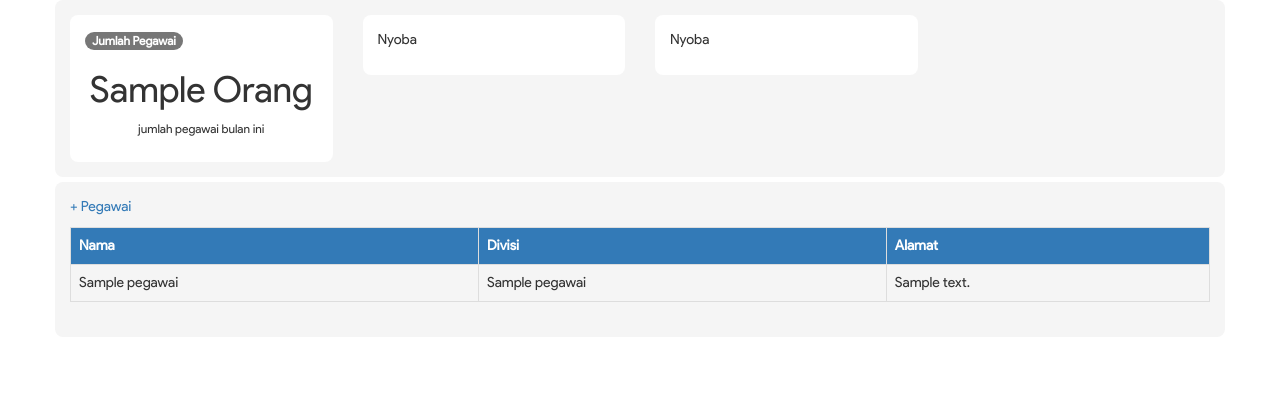
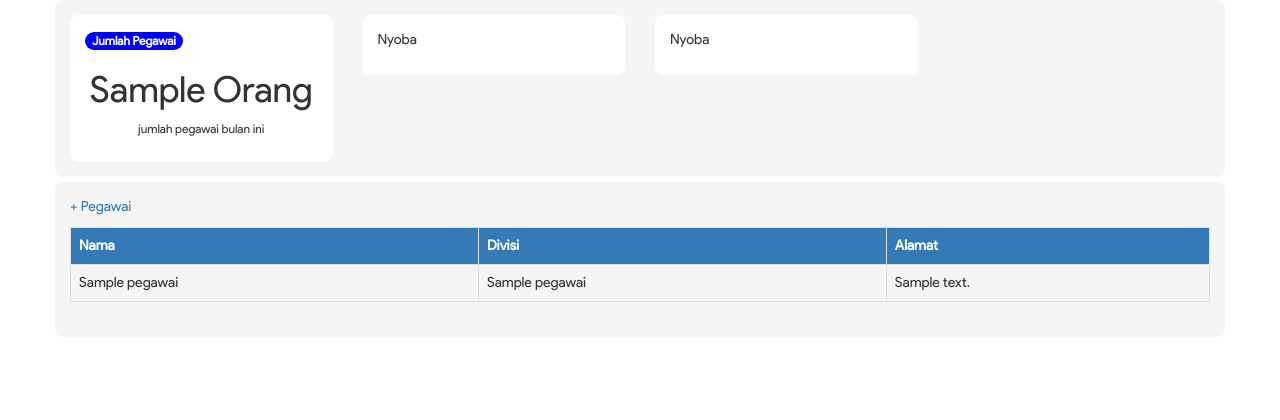
Before and after one commit to isAGecko/isAGecko, a Yii app: template views/pegawai/index.php in a window 1280 px wide. Shown: the top 420 px of the page. Run offline with PHP 8.4 and a stand-in for Yii, Linux system fonts and the light colour scheme; the template is opened without the code that fills it: most values are stand-ins (such as "Sample title", 1, 10 or a date in 2020); data that the repository does not hold is empty; some libraries are stand-ins or nearby versions.

Commit message:
Update index.php

```diff
--- a/views/pegawai/index.php
+++ b/views/pegawai/index.php
@@ -23,7 +23,7 @@ $this->title = 'Dashboard Admin';
         <div class="row">
             <div class="col-md-3" style="width: 25%;" >
                 <div class="card" style="background:white;">
-                    <span class="badge badge-info ">Jumlah Pegawai</span>
+                    <span class="badge" style="background:blue; width:auto;">Jumlah Pegawai</span>
                     <h1 style="text-align:center"><?= $jml_pegawai?> Orang</h1>
                     <p style="font-size:12px; text-align:center"> jumlah pegawai bulan ini</p>
                 </div>
```
